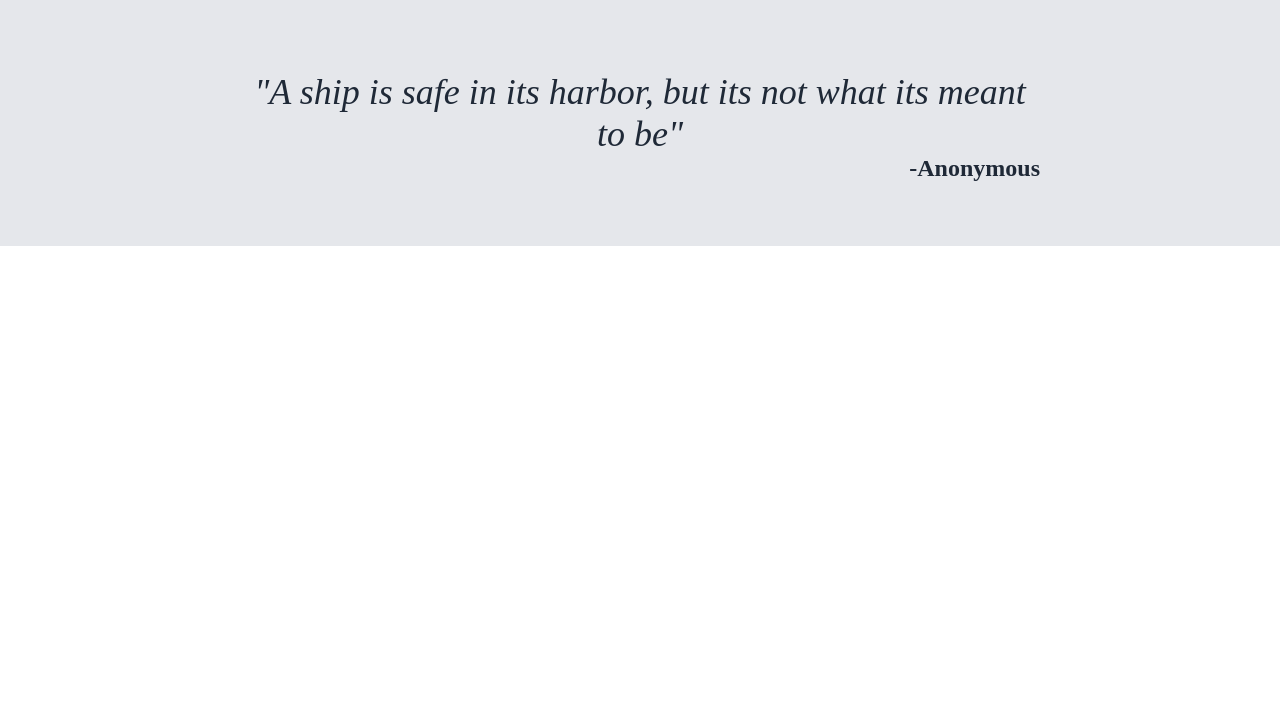
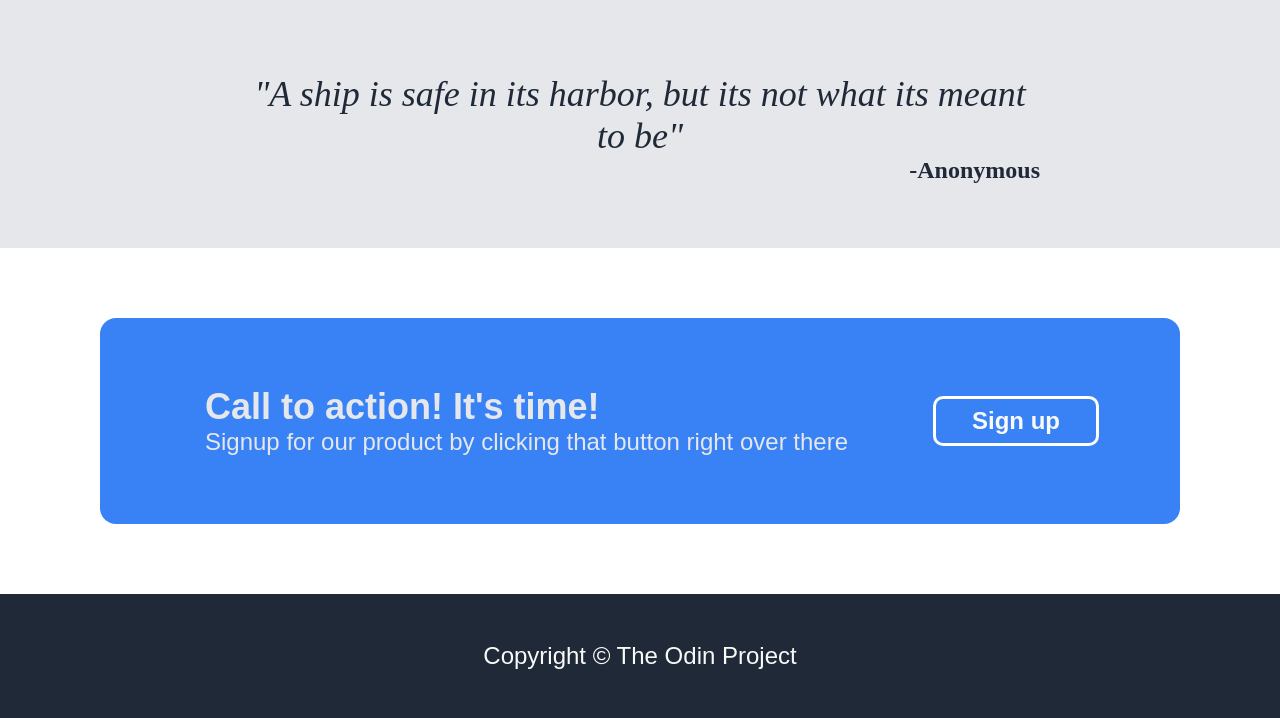
Before and after one commit to AnirudhUK1999/Odin-LandingPage, a plain HTML site: page index.html in a window 1280 px wide. Shown: the part 901-1619 px from the top of the page. Before the commit the page ends 1147 px from the top, so only its background shows below. Drawn offline with Linux system fonts and the light colour scheme.

Commit message:
section-4 and footer of website now added

```diff
--- a/index.html
+++ b/index.html
@@ -23,7 +23,7 @@
                 <p>Lorem ipsum dolor sit amet consectetur adipisicing elit. Autem consequuntur itaque aspernatur
                 consectetur rerum sit sunt, ex nam reiciendis eaque tempore aperiam similique!
                 Maiores perferendis quas vero expedita, magni reprehenderit!
-                <button>Sign up</button>
+                <button class="section-1-signup">Sign up</button>
             </div>
             <img src="./images-links/Main-img.jpg" alt="man in grand canyon"/>
         </div>
@@ -59,6 +59,22 @@
             </p>
         </div>
     </div>
-
+    <div class = "section-4">
+        <div class="call-container">
+            <div class="call-content">
+                <p><strong style="font-size: 36px;">Call to action! It's time!</strong>
+                </br>Signup for our product by clicking that button right over there
+                </p>
+            </div>
+            <div class="action-signup">
+                <button class="sing-up">Sign up</button>
+            </div>
+        </div>
+    </div>
+    <div class = "footer">
+        <div class="footer-container">
+            <span>Copyright &#169; The Odin Project</span>
+        </div>
+    </div>
 </body>
 </html>
--- a/style.css
+++ b/style.css
@@ -51,9 +51,10 @@ a{
     display: flex;
     flex-direction: column;
     width: 500px;
+    flex-wrap: wrap;
 }
 
-button{
+.section-1-signup{
     align-self: start;
     background-color: rgb(1, 105, 191);
     border-radius: 10px;
@@ -124,7 +125,7 @@ img{
 .poke-image{
     width: 150px;
     height: 150px;
-    border: solid rgb(1, 105, 191);
+    border: solid #3882F6 4px;
     border-radius: 10px;
     flex: 0.75;
     margin-left: 0px;
@@ -169,3 +170,57 @@ img{
     padding-left: 0;
     margin-top: 0;
 }
+
+.section-4{
+    display: flex;
+    justify-content: center;
+}
+
+.call-container{
+    display: flex;
+    background-color: #3882F6;
+    justify-content: space-evenly;
+    margin: 70px 100px;
+    padding: 20px;
+    border-radius: 16px;
+    flex: 1;
+    align-items: center;
+    font-family: sans-serif;
+    font-size: 24px;
+}
+
+.call-content{
+    display: flex;
+    /* width: 50px; */
+    /* flex-wrap: wrap; */
+    /* border: solid black; */
+    padding: 24px;
+}
+
+.action-signup > button{
+    display: flex;
+    align-items: center;
+    border: solid white;
+    border-radius: 10px;
+    font-size: 24px;
+    padding: 8px 36px;
+    background-color: #3882F6;
+    color: #F9FAF8;
+    font-weight: bold;
+}
+
+.footer{
+    background-color: #1F2937;
+    display: flex;
+    color: #F9FAF8;
+    font-family: sans-serif;
+    justify-content: center;
+    flex: 1;
+    padding: 48px;
+    font-size: 24px;
+}
+
+.footer-container{
+    display: flex;
+    justify-content: center;
+}
```
